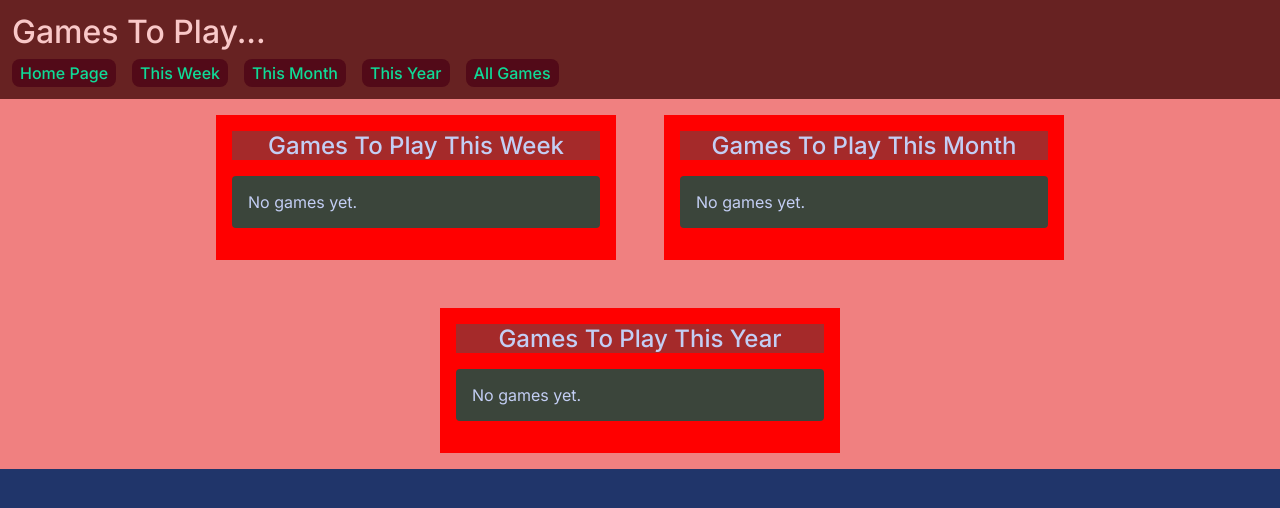
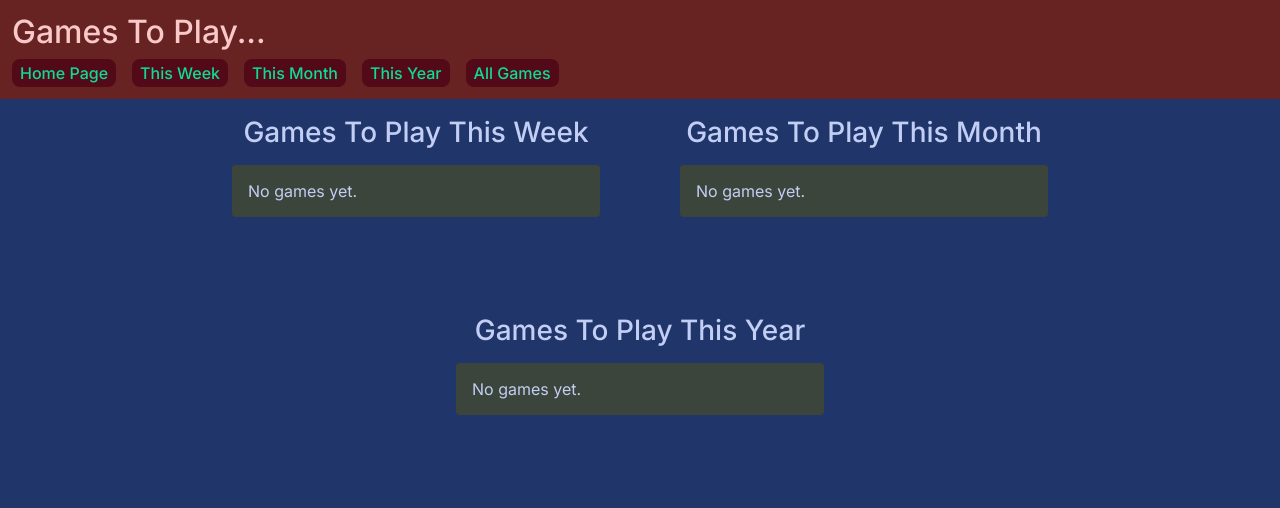
Before and after one commit to franco-ortega/to-do-games, a Next.js app: page /all in a window 1280 px wide. Shown: the top 508 px of the page. Built offline with nearby package versions, Linux system fonts and the light colour scheme.

Commit message:
remove test colors

```diff
--- a/components/allGames/AllGames.module.scss
+++ b/components/allGames/AllGames.module.scss
@@ -1,8 +1,4 @@
 .AllGames {
-  padding: 1rem;
-
-  background-color: lightcoral;
-
   @media (min-width: 40rem) {
     width: 100%;
 
--- a/components/gamesToPlay/GamesToPlay.module.scss
+++ b/components/gamesToPlay/GamesToPlay.module.scss
@@ -5,13 +5,9 @@
   min-width: fit-content;
   margin-inline: auto;
 
-  background-color: red;
-
   h2 {
-    font-size: 1.5rem;
+    font-size: 1.75rem;
     font-weight: 500;
     text-align: center;
-
-    background-color: brown;
   }
 }
```
